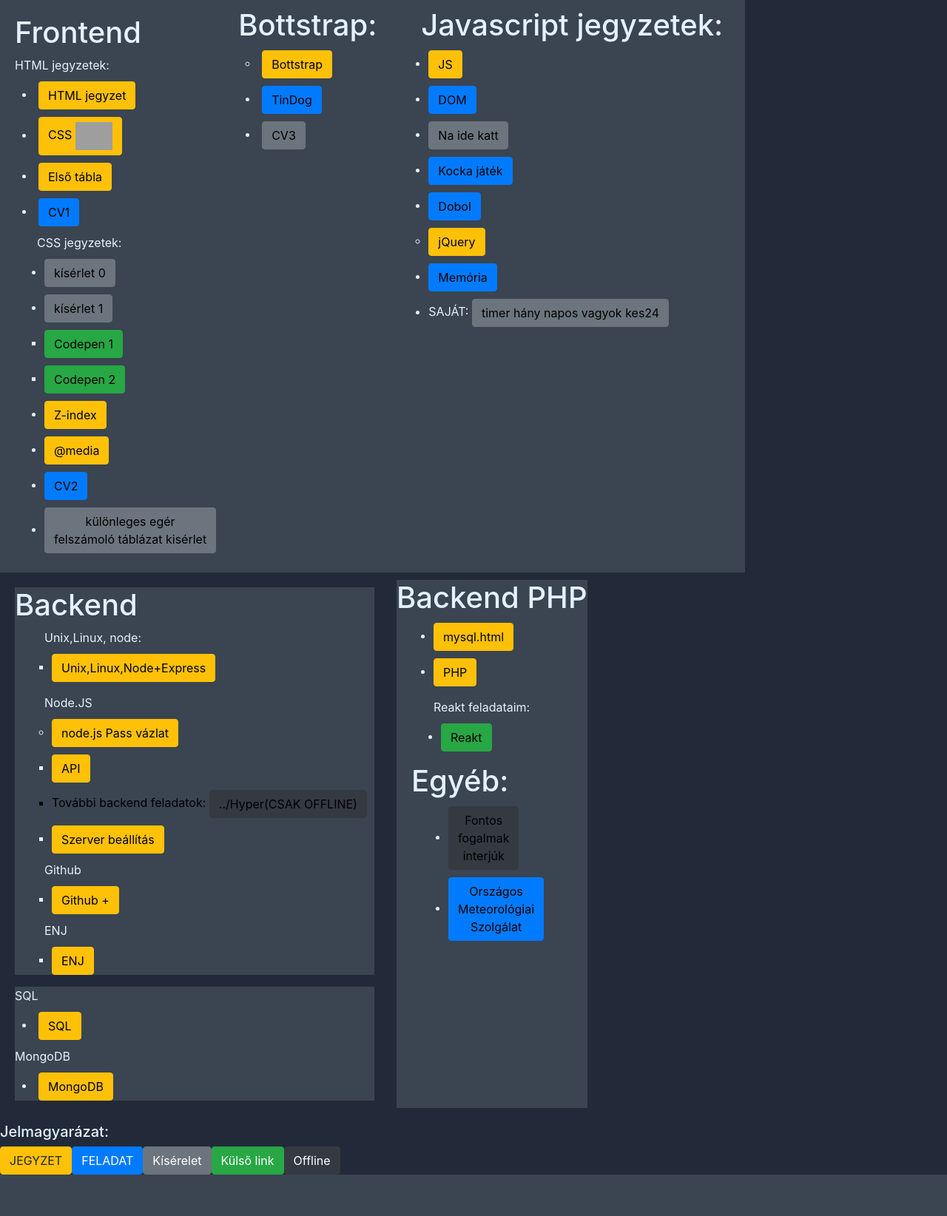
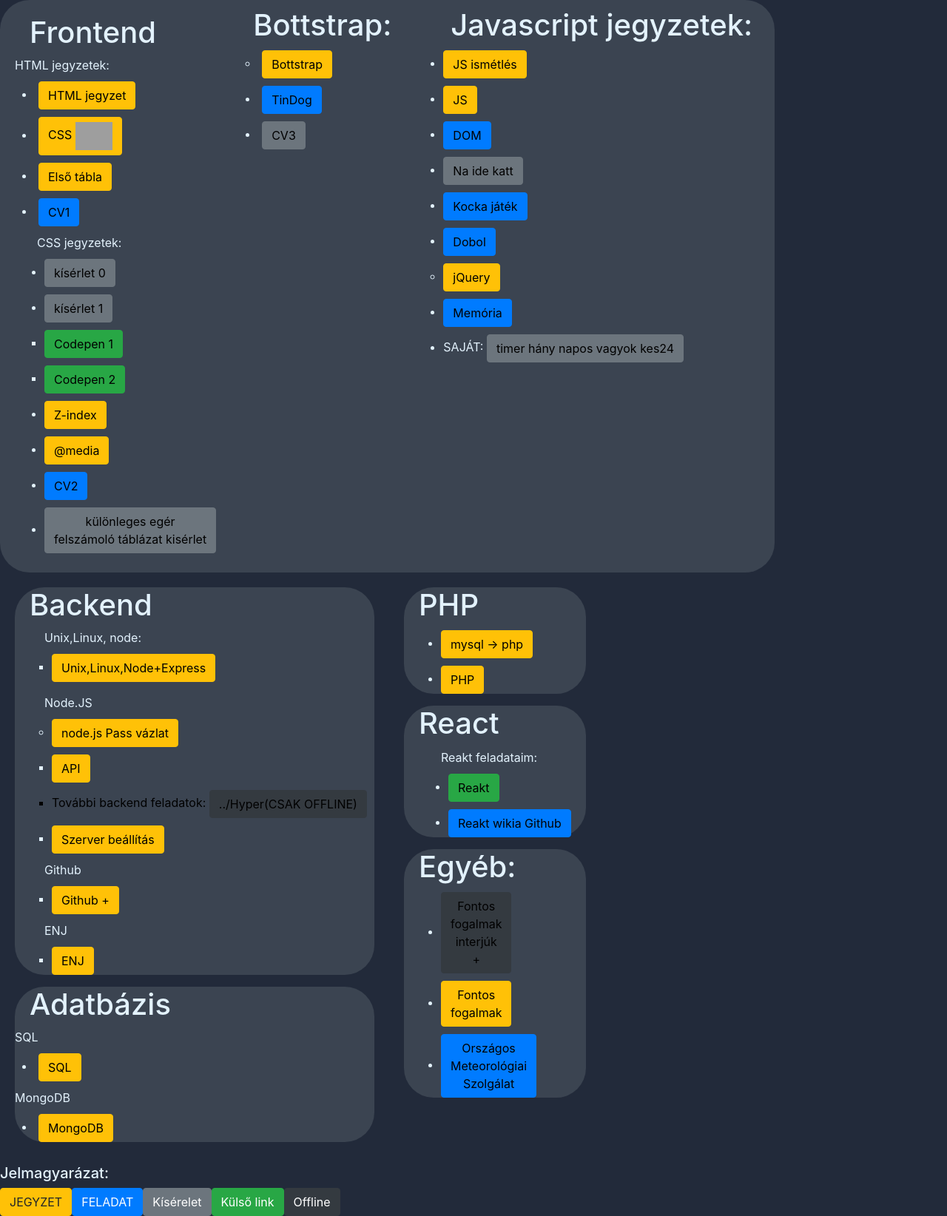
Before and after one commit to somogyiTi2/First_step_Wikia, a PHP site: page / in a window 1280 px wide. Shown: the part 144-1788 px from the top of the page at 74% size. Before the commit the page ends 1732 px from the top, so only its background shows below. Run offline with PHP 8.4, Linux system fonts and the light colour scheme; some libraries are stand-ins or nearby versions; grey boxes are pictures that could not be loaded.

Commit message:
Add files via upload

```diff
--- a/index.html
+++ b/index.html
@@ -9,10 +9,17 @@
   <title>Index</title>
 
   <!--bootstrap-->
-  <link rel="stylesheet" href="https://cdn.jsdelivr.net/npm/bootstrap@4.0.0/dist/css/bootstrap.min.css" integrity="sha384-Gn5384xqQ1aoWXA+058RXPxPg6fy4IWvTNh0E263XmFcJlSAwiGgFAW/dAiS6JXm" crossorigin="anonymous">
-  <script src="https://code.jquery.com/jquery-3.2.1.slim.min.js" integrity="sha384-KJ3o2DKtIkvYIK3UENzmM7KCkRr/rE9/Qpg6aAZGJwFDMVNA/GpGFF93hXpG5KkN" crossorigin="anonymous"></script>
-  <script src="https://cdn.jsdelivr.net/npm/popper.js@1.12.9/dist/umd/popper.min.js" integrity="sha384-ApNbgh9B+Y1QKtv3Rn7W3mgPxhU9K/ScQsAP7hUibX39j7fakFPskvXusvfa0b4Q" crossorigin="anonymous"></script>
-  <script src="https://cdn.jsdelivr.net/npm/bootstrap@4.0.0/dist/js/bootstrap.min.js" integrity="sha384-JZR6Spejh4U02d8jOt6vLEHfe/JQGiRRSQQxSfFWpi1MquVdAyjUar5+76PVCmYl" crossorigin="anonymous"></script>
+  <link rel="stylesheet" href="https://cdn.jsdelivr.net/npm/bootstrap@4.0.0/dist/css/bootstrap.min.css"
+    integrity="sha384-Gn5384xqQ1aoWXA+058RXPxPg6fy4IWvTNh0E263XmFcJlSAwiGgFAW/dAiS6JXm" crossorigin="anonymous">
+  <script src="https://code.jquery.com/jquery-3.2.1.slim.min.js"
+    integrity="sha384-KJ3o2DKtIkvYIK3UENzmM7KCkRr/rE9/Qpg6aAZGJwFDMVNA/GpGFF93hXpG5KkN"
+    crossorigin="anonymous"></script>
+  <script src="https://cdn.jsdelivr.net/npm/popper.js@1.12.9/dist/umd/popper.min.js"
+    integrity="sha384-ApNbgh9B+Y1QKtv3Rn7W3mgPxhU9K/ScQsAP7hUibX39j7fakFPskvXusvfa0b4Q"
+    crossorigin="anonymous"></script>
+  <script src="https://cdn.jsdelivr.net/npm/bootstrap@4.0.0/dist/js/bootstrap.min.js"
+    integrity="sha384-JZR6Spejh4U02d8jOt6vLEHfe/JQGiRRSQQxSfFWpi1MquVdAyjUar5+76PVCmYl"
+    crossorigin="anonymous"></script>
   <!--css-->
   <link rel="stylesheet" href="menu.css">
 </head>
@@ -21,22 +28,27 @@
   <!--navbar-->
   <nav class="navbar navbar-expand-lg navbar-light bg-light">
     <a class="navbar-brand" href="#">Somogyi Tibor</a>
-    <button class="navbar-toggler" type="button" data-toggle="collapse" data-target="#navbarNavDropdown" aria-controls="navbarNavDropdown" aria-expanded="false" aria-label="Toggle navigation">
+    <button class="navbar-toggler" type="button" data-toggle="collapse" data-target="#navbarNavDropdown"
+      aria-controls="navbarNavDropdown" aria-expanded="false" aria-label="Toggle navigation">
       <span class="navbar-toggler-icon"></span>
     </button>
 
 
     <div class="collapse navbar-collapse" id="navbarNavDropdown">
       <li class="nav-item">
-        <a class="nav-link" href="https://drive.google.com/drive/folders/1ZnxkKLTwCmV1ogrjjb-RMWfOpknXIw3L?usp=sharing">Önéletrajz</a>
+        <a class="nav-link"
+          href="https://drive.google.com/drive/folders/1ZnxkKLTwCmV1ogrjjb-RMWfOpknXIw3L?usp=sharing">Önéletrajz</a>
       </li>
-      <li class="nav-item"> <a class="nav-link" href="https://drive.google.com/file/d/1NHXXw2up-E2V5KfLNoHBK3BVGbylzTXC/view?usp=sharing">Diploma</a> </li>
+      <li class="nav-item"> <a class="nav-link"
+          href="https://drive.google.com/file/d/1NHXXw2up-E2V5KfLNoHBK3BVGbylzTXC/view?usp=sharing">Diploma</a> </li>
       <li class="nav-item dropdown">
-        <a class="nav-link dropdown-toggle" href="#" id="navbarDropdownMenuLink" data-toggle="dropdown" aria-haspopup="true" aria-expanded="false">
+        <a class="nav-link dropdown-toggle" href="#" id="navbarDropdownMenuLink" data-toggle="dropdown"
+          aria-haspopup="true" aria-expanded="false">
           The Complete Web <br>Development Bootcamp
         </a>
         <div class="dropdown-menu" aria-labelledby="navbarDropdownMenuLink">
-          <a class="dropdown-item" style="color:red" href="https://www.udemy.com/certificate/UC-cb61b73c-5805-4d1a-a00f-e423b5681718/">Oklevél</a>
+          <a class="dropdown-item" style="color:red"
+            href="https://www.udemy.com/certificate/UC-cb61b73c-5805-4d1a-a00f-e423b5681718/">Oklevél</a>
           <a class="dropdown-item" href="https://www.udemy.com/course/the-complete-web-development-bootcamp/">Kurzus</a>
         </div>
       </li>
@@ -44,7 +56,8 @@
 
 
       <li class="nav-item dropdown">
-        <a class="nav-link dropdown-toggle" href="#" id="reactkurz" data-toggle="dropdown" aria-haspopup="true" aria-expanded="false">
+        <a class="nav-link dropdown-toggle" href="#" id="reactkurz" data-toggle="dropdown" aria-haspopup="true"
+          aria-expanded="false">
           React
         </a>
         <div class="dropdown-menu" aria-labelledby="navbarDropdownMenuLink">
@@ -57,7 +70,8 @@
 
 
       <li class="nav-item dropdown">
-        <a class="nav-link dropdown-toggle" href="#" id="phpkurz" data-toggle="dropdown" aria-haspopup="true" aria-expanded="false">
+        <a class="nav-link dropdown-toggle" href="#" id="phpkurz" data-toggle="dropdown" aria-haspopup="true"
+          aria-expanded="false">
           PHP
         </a>
         <div class="dropdown-menu" aria-labelledby="navbarDropdownMenuLink">
@@ -77,28 +91,36 @@
 
           HTML jegyzetek:
           <li>
-            <button type="button" class="btn btn-warning"><a href="jegyzetek/Note/Regi_jegyzet_HTML.html">HTML jegyzet</a></button>
+            <button type="button" class="btn btn-warning"><a href="jegyzetek/Note/Regi_jegyzet_HTML.html">HTML
+                jegyzet</a></button>
           </li>
           <li>
-            <button type="button" class="btn btn-warning"><a href="jegyzetek/Note/CSS_vazlat.html">CSS <img style="width:50px;" src="https://flexboxfroggy.com/images/frog-green.svg" alt=""></a></button>
+            <button type="button" class="btn btn-warning"><a href="jegyzetek/Note/CSS_vazlat.html">CSS <img
+                  style="width:50px;" src="https://flexboxfroggy.com/images/frog-green.svg" alt=""></a></button>
           </li>
-          <li><button type="button" class="btn btn-warning"><a href="jegyzetek/Note/elso_tablazat_HTML.html">Első tábla</a></button> </li>
-          <li><button type="button" class="btn btn-primary"><a href="angela_webdev/CV%20weboldal%20kísérlet%201/index.html">CV1</a></button>
+          <li><button type="button" class="btn btn-warning"><a href="jegyzetek/Note/elso_tablazat_HTML.html">Első
+                tábla</a></button> </li>
+          <li><button type="button" class="btn btn-primary"><a
+                href="angela_webdev/CV%20weboldal%20kísérlet%201/index.html">CV1</a></button>
           </li>
         </div>
         <ul>
           CSS jegyzetek:
           <li>
-            <button type="button" class="btn btn-secondary"> <a href="angela_webdev/F/zero/zero.html">kísérlet 0</a></button>
+            <button type="button" class="btn btn-secondary"> <a href="angela_webdev/F/zero/zero.html">kísérlet
+                0</a></button>
           </li>
           <li>
-            <button type="button" class="btn btn-secondary"> <a href="angela_webdev/F/Keptan/keptan.html">kísérlet 1</a></button>
+            <button type="button" class="btn btn-secondary"> <a href="angela_webdev/F/Keptan/keptan.html">kísérlet
+                1</a></button>
           </li>
           <li type="square">
-            <button type="button" class="btn btn-success"> <a href="https://codepen.io/somogyiti2/pen/yLogOzb">Codepen 1</a></button>
+            <button type="button" class="btn btn-success"> <a href="https://codepen.io/somogyiti2/pen/yLogOzb">Codepen
+                1</a></button>
           </li>
           <li type="square">
-            <button type="button" class="btn btn-success"> <a href=" https://codepen.io/somogyiti2/pen/PoKbevr">Codepen 2</a></button>
+            <button type="button" class="btn btn-success"> <a href=" https://codepen.io/somogyiti2/pen/PoKbevr">Codepen
+                2</a></button>
           </li>
           <li>
             <button type="button" class="btn btn-warning"><a href="jegyzetek/Je/zindex.html">Z-index</a></button>
@@ -113,7 +135,8 @@
           </li>
           <li>
             <button type="button" class="btn btn-secondary">
-              <a href="angela_webdev/F/kulonoseger_felszamlalo.html">különleges egér <br>felszámoló táblázat kisérlet</a>
+              <a href="angela_webdev/F/kulonoseger_felszamlalo.html">különleges egér <br>felszámoló táblázat
+                kisérlet</a>
             </button>
           </li>
         </ul>
@@ -127,7 +150,8 @@
           </button>
         </li>
         <li>
-          <button type="button" class="btn btn-primary"> <a href="angela_webdev/F/TinDog-Start-master/index.html">TinDog</a></button>
+          <button type="button" class="btn btn-primary"> <a
+              href="angela_webdev/F/TinDog-Start-master/index.html">TinDog</a></button>
         </li>
         <li>
           <button type="button" class="btn btn-secondary"><a href="angela_webdev/CV3_Bootstrap/index.html">CV3</a>
@@ -137,6 +161,11 @@
       <div>
         <ul>
           <h1>Javascript jegyzetek:</h1>
+          <li>
+            <button type="button" class="btn btn-warning">
+              <a href="jegyzetek/Je/JS_ismetles.html">JS ismétlés</a>
+            </button>
+          </li>
           <li>
             <button type="button" class="btn btn-warning">
               <a href="jegyzetek/Je/JS.html">JS</a>
@@ -152,7 +181,8 @@
             </button>
           </li>
           <li>
-            <button type="button" class="btn btn-primary"> <a href="angela_webdev/F/Kockajatek/index.html">Kocka játék</a></button>
+            <button type="button" class="btn btn-primary"> <a href="angela_webdev/F/Kockajatek/index.html">Kocka
+                játék</a></button>
 
           </li>
           <li>
@@ -162,7 +192,8 @@
             </button>
           </li>
           <li style="list-style-type:circle">
-            <button type="button" class="btn btn-warning"> <a href="angela_webdev/F/jQuery/index.html">jQuery</a></button>
+            <button type="button" class="btn btn-warning"> <a
+                href="angela_webdev/F/jQuery/index.html">jQuery</a></button>
 
 
           </li>
@@ -185,14 +216,16 @@
       <div id="backend">
         <h1>Backend</h1>
         <ul style="list-style-type:square">Unix,Linux, node:
-          <li><button type="button" class="btn btn-warning"><a href="jegyzetek/Je/Unix_alapok.html">Unix,Linux,Node+Express</a></button>
+          <li><button type="button" class="btn btn-warning"><a
+                href="jegyzetek/Je/Unix_alapok.html">Unix,Linux,Node+Express</a></button>
           </li>
         </ul>
 
         <ul style="list-style-type:square">
           Node.JS
           <li style="list-style-type:circle">
-            <button type="button" class="btn btn-warning"><a href="jegyzetek/Je/Backend.html">node.js Pass vázlat</a></button>
+            <button type="button" class="btn btn-warning"><a href="jegyzetek/Je/Backend.html">node.js Pass
+                vázlat</a></button>
 
           </li>
           <li>
@@ -202,7 +235,8 @@
           </li>
           <li style="color:black;">
             További backend feladatok:
-            <button type="button" class="btn btn-dark"><a href="angela_webdev/Hyper/hypers.html">../Hyper(CSAK OFFLINE)</a></button>
+            <button type="button" class="btn btn-dark"><a href="angela_webdev/Hyper/hypers.html">../Hyper(CSAK
+                OFFLINE)</a></button>
           </li>
           <li>
             <button type="button" class="btn btn-warning">
@@ -219,6 +253,7 @@
           </li>
       </div>
       <div id="sql">
+        <h1>Adatbázis</h1>
         SQL
         <li>
           <button type="button" class="btn btn-warning">
@@ -234,37 +269,54 @@
         </ul>
       </div>
     </div>
+    <div>
     <div id="php">
-      <h1>Backend PHP</h1>
+      <h1>PHP</h1>
       <ul>
         <li>
           <button type="button" class="btn btn-warning">
-            <a style="list-style-type:square" href="jegyzetek/Je/mysql.html">mysql.html</a>
-        </li>
+            <a style="list-style-type:square" href="jegyzetek/Je/mysql.html">mysql -> php</a>
           </button>
         </li>
+
+
         <li>
           <button type="button" class="btn btn-warning">
-
             <a style="list-style-type:square" href="jegyzetek/Je/php.html">PHP</a>
           </button>
         </li>
       </ul>
       </ul>
+    </div>
+    <div id="react">
+      <h1>React</h1>
       <div>
         <ul>
           Reakt feladataim:
           <li>
-            <button type="button" class="btn btn-success"><a href="https://codesandbox.io/u/somogyi.tibor1997">Reakt</a></button>
+            <button type="button" class="btn btn-success"><a
+                href="https://codesandbox.io/u/somogyi.tibor1997">Reakt</a></button>
+          </li>
+          <li>
+            <button type="button" class="btn btn-primary"><a href="https://github.com/somogyiTi2/wikia-react">Reakt
+                wikia Github</a></button>
           </li>
         </ul>
+      </div>
+    </div>
     <div id="fontos">
       <h1>Egyéb:</h1>
       <ul>
-            <li><button type="button" class="btn btn-dark"><a href="jegyzetek/Je/alpok.html">Fontos <br> fogalmak <br> interjúk</a> </button>
+        <li><button type="button" class="btn btn-dark"><a href="jegyzetek/Je/alapok.html">Fontos <br> fogalmak <br>
+              interjúk <br> + </a></button>
         </li>
-            <li><button type="button" class="btn btn-primary"><a href="php/OMSZ_bemutato/index.html">Országos <br>Meteorológiai <br> Szolgálat</a> </button></li>
+        <li><button type="button" class="btn btn-warning"><a href="jegyzetek/Je/alapok2.html">Fontos <br> fogalmak
+            </a> </button>
+        </li>
+        <li><button type="button" class="btn btn-primary"><a href="php/OMSZ_bemutato/index.html">Országos
+              <br>Meteorológiai <br> Szolgálat</a> </button></li>
       </ul>
+    </div>
   </div>
   </div>
   </div>
--- a/menu.css
+++ b/menu.css
@@ -6,20 +6,31 @@ a{color:black; }
 
 #Frontend{
 background:#3b4451;
+border-radius: 40px;
 }
 #backend{
   background-color:#3b4451;
+  border-radius: 40px;
 }
 #sql{
   background-color:#3b4451;
+  border-radius: 40px;
 }
 #php{
     background-color:#3b4451;
+    border-radius: 40px;
 }
 #fontos{
   background-color: #3b4451;
+  border-radius: 40px;
 }
+#react{
+  background-color: #3b4451;
+  border-radius: 40px;
+}
+h1{margin-left: 20px;}
 li, div{
   margin:10px;
+
 }
 .row{margin:0px;}
```
Lines whose indentation alone changed are shown as unchanged.
